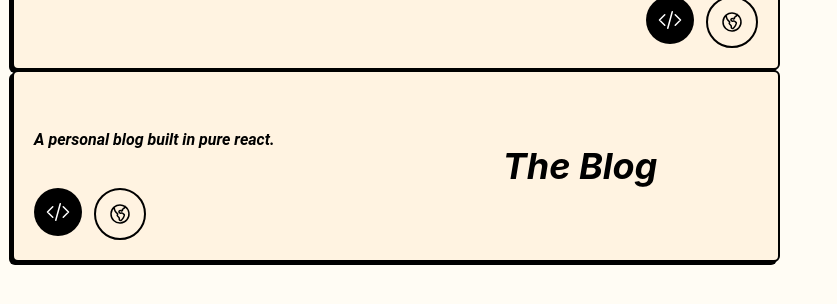
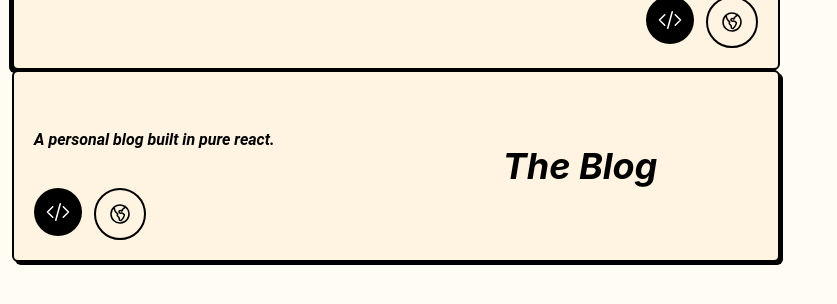
Before and after one commit to programmergeek/landing-page, a Next.js app in the folder landing-page/: page / in a window 1280 px wide. Shown: the part 122-426 px from the top of the page, without its empty margins (0-837 px from the left). Built offline with nearby package versions, Linux system fonts and the light colour scheme.

Commit message:
implement reversable shadow

```diff
--- a/landing-page/components/Cards.tsx
+++ b/landing-page/components/Cards.tsx
@@ -24,7 +24,7 @@ export const Card: React.FC<Props> = ({ ...props }) => {
 
 export const ProjectCard: React.FC<ProjectCardProps> = ({ ...props }) => {
     return (
-      <Card className="max-w-3xl">
+      <Card className={`max-w-3xl ${props.reverse ? 'shadow-hardShadowRight' : ''}`}>
         {!props.reverse ? (
           <div className="flex flex-col gap-3 md:grid md:grid-cols-2">
             <span className="font-robot font-bold italic text-4xl flex md:justify-center my-auto">
```
